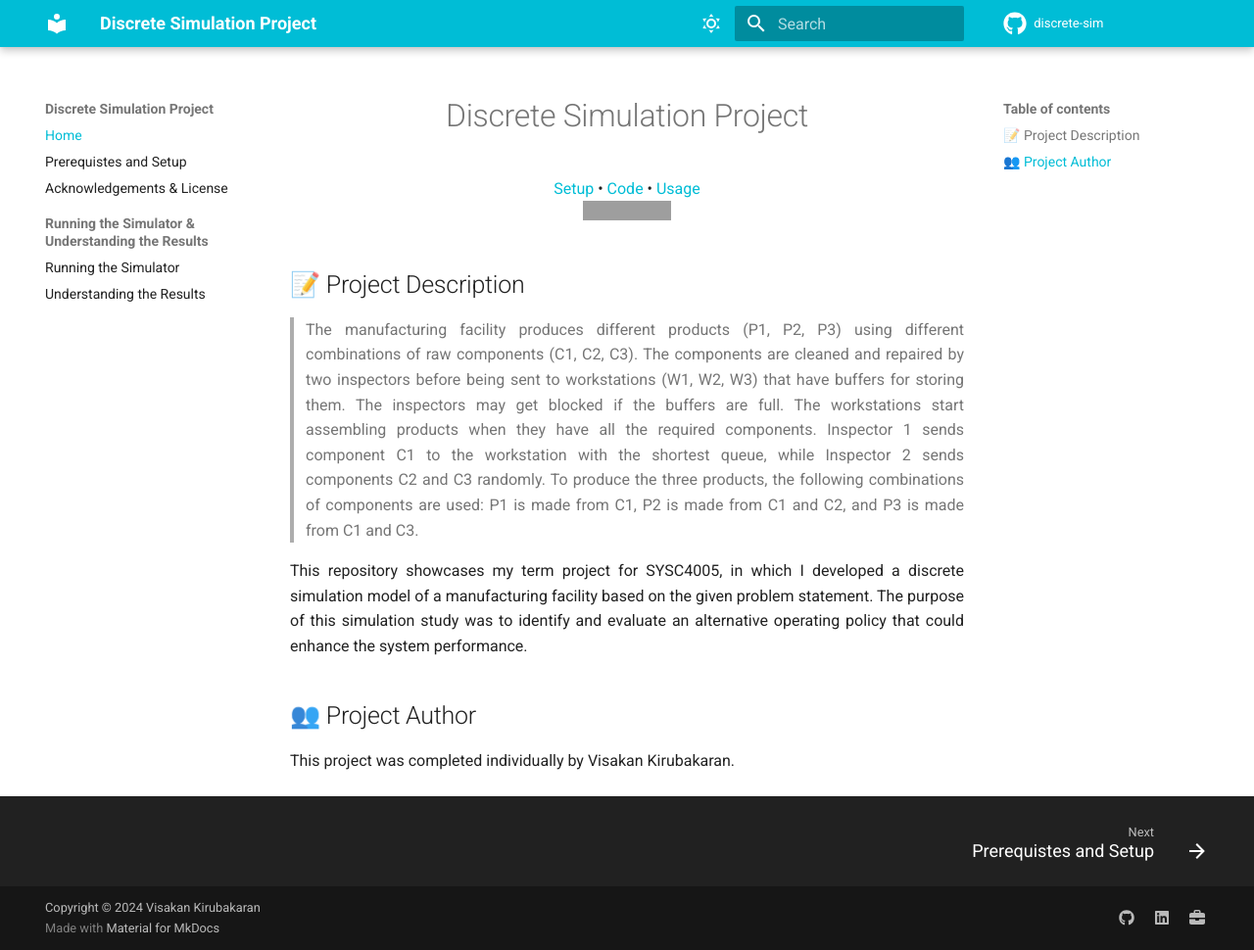
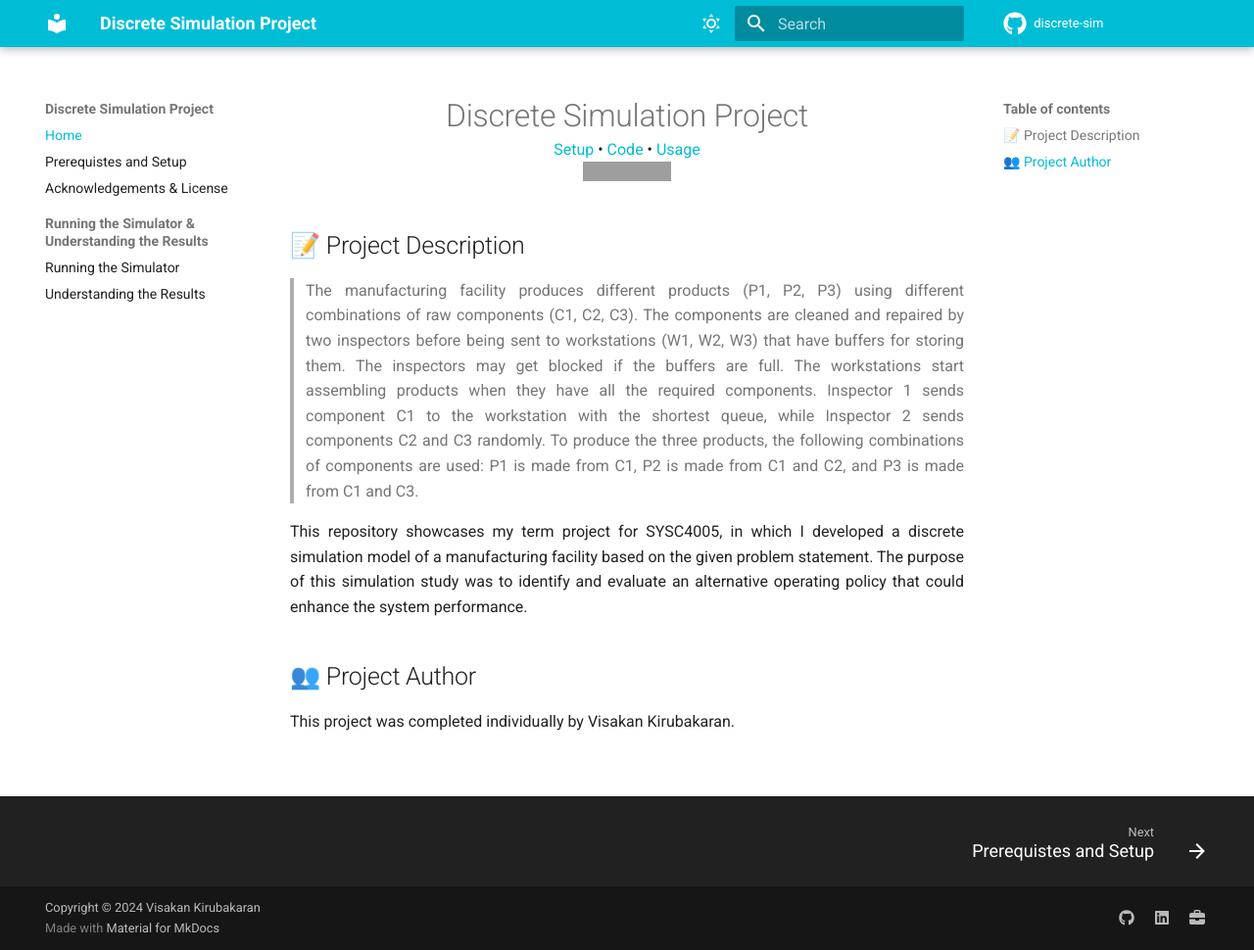
Before and after one commit to vikiru/discrete-sim, an MkDocs documentation site: the page built from docs/index.md, in a window 1280 px wide and 970 px high. Shown: the whole window at 98% size. Built offline with MkDocs 1.6.1 and Material for MkDocs 9.7.7, drawn with Linux system fonts in a browser that asks for light colours; comment, search, counter and statistics services are not loaded; grey boxes are pictures that could not be loaded.

Commit message:
Remove margins

```diff
--- a/docs/index.md
+++ b/docs/index.md
@@ -1,16 +1,26 @@
-<h1 align="center"> Discrete Simulation Project </h1>
+<style>
+ #title {
+  margin: 0;
+ }
 
-<p align="center">
+ #menu {
+  margin: 0;
+ }
+
+</style>
+
+<h1 id="title" align="center"> Discrete Simulation Project </h1>
+
+<p align="center" id="menu">
     <a href="https://vikiru.github.io/discrete-sim/setup/">Setup</a>
     •
     <a href="https://vikiru.github.io/discrete-sim/input_modeling/">Code</a>
     •
     <a href="https://vikiru.github.io/discrete-sim/usage/">Usage</a>
     <br>
-      <a href="https://github.com/vikiru/discrete-sim/blob/main/LICENSE">
-        <img src="https://img.shields.io/badge/license-MIT-aqua"  alt="MIT License"/>
-      </a>
-    </img>
+    <a href="https://github.com/vikiru/discrete-sim/blob/main/LICENSE">
+      <img src="https://img.shields.io/badge/license-MIT-aqua"  alt="MIT License"/>
+    </a>
 </p>
 
 ## 📝 Project Description
```
